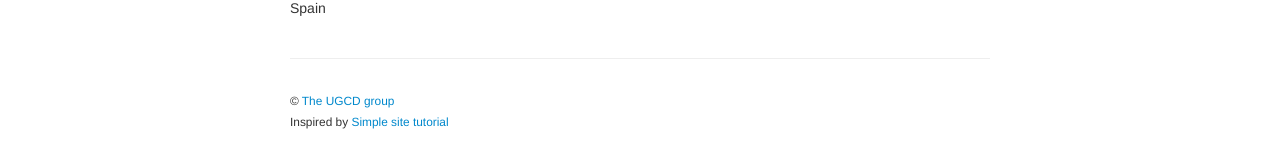
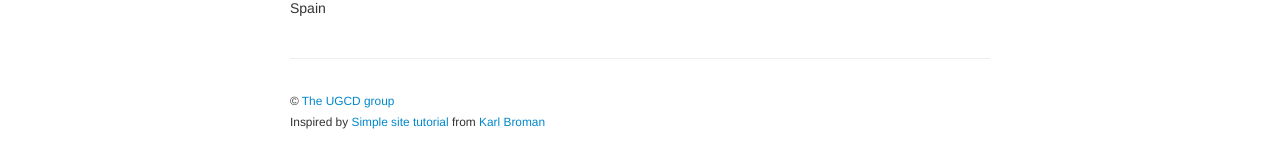
Before and after one commit to ugcd/ugcd.github.io, a Jekyll site: the page built from index.md, in a window 1280 px wide. Shown: the part 314-482 px from the top of the page. Built offline with Jekyll 4.4.1, drawn with Linux system fonts in a browser that asks for light colours.

Commit message:
Update default.html

```diff
--- a/_includes/themes/twitter/default.html
+++ b/_includes/themes/twitter/default.html
@@ -52,6 +52,7 @@
           &copy; <a href="https://github.com/orgs/ugcd/people">The UGCD group</a>
           <br/>
           Inspired by <a href="http://kbroman.org/simple_site/">Simple site tutorial</a>
+          from <a href="http://kbroman.org/">Karl Broman</a>
         </small></p>
       </footer>
 
```
